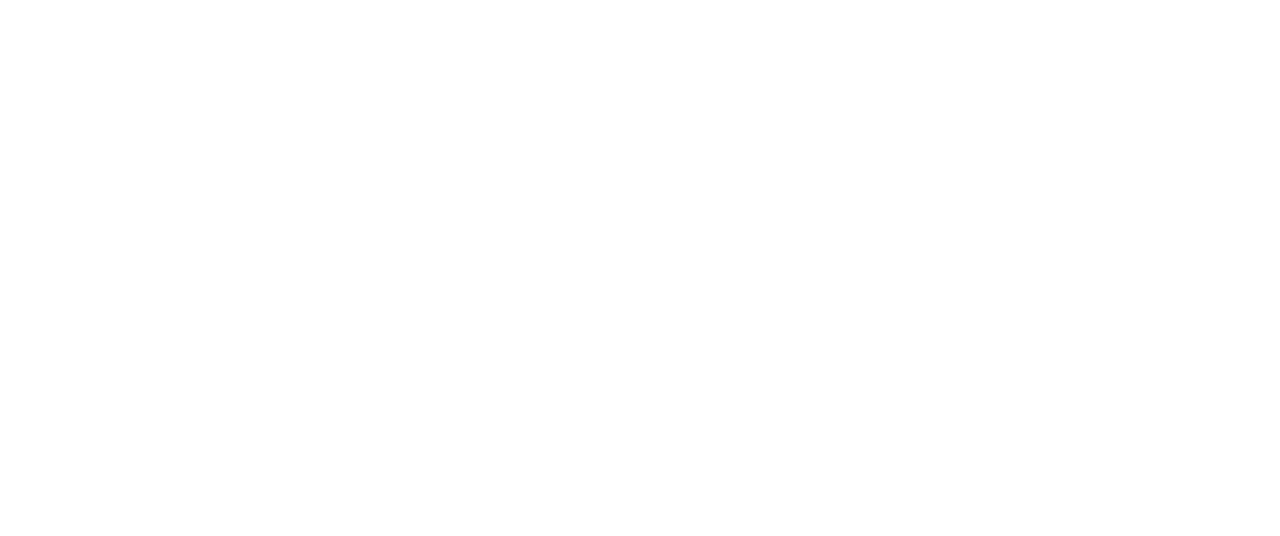
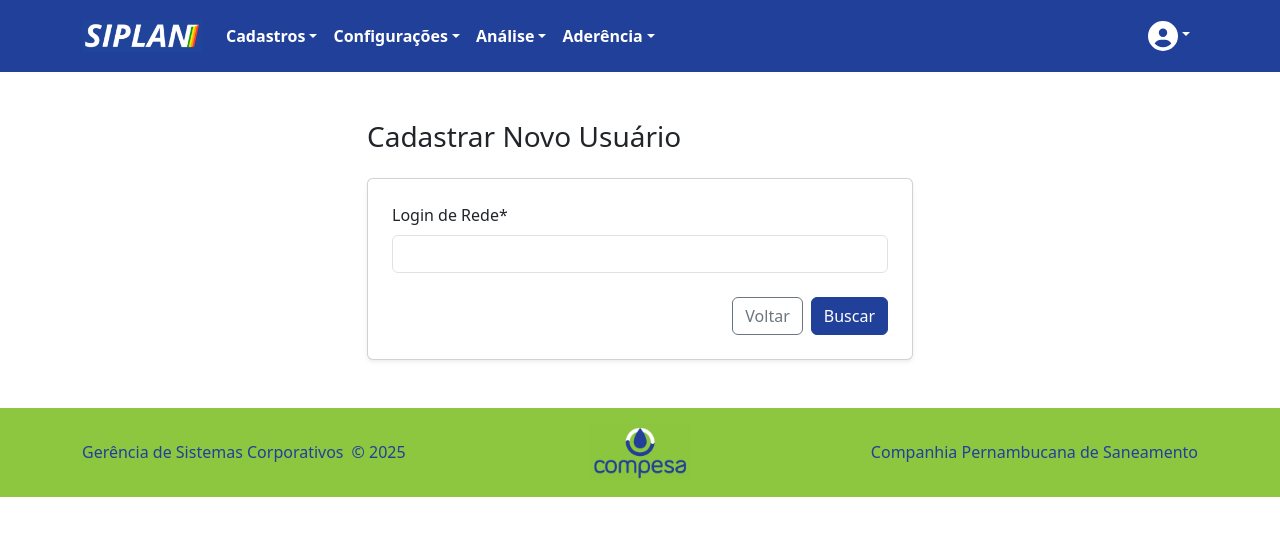
Before and after one commit to alexandresjunior/siplan-js, a React (Create React App) app: page /usuarios/novo in a window 1280 px wide. Before the commit this address had no page. Shown: the top 536 px of the page. Built offline with nearby package versions, Linux system fonts and the light colour scheme.

Commit message:
Criação da página de Novo Usuário

```diff
--- a/src/App.js
+++ b/src/App.js
@@ -5,6 +5,7 @@ import './App.css';
 import Indicadores from "./paginas/Cadastros/Indicadores";
 import Usuario from './paginas/Usuario/UsuariosCadastrados';
 import ProtectedRoute from './componentes/ProtecaoDeRota/index';
+import NovoUsuario from "./paginas/Usuario/NovoUsuario";
 
 function App() {
   return (
@@ -166,6 +167,10 @@ function App() {
             </ProtectedRoute>
           }
         />
+
+      <Route
+        path="/usuarios/novo"
+        element={<NovoUsuario />} />
       </Routes>
     </BrowserRouter>
   );
--- /dev/null
+++ b/src/paginas/Usuario/NovoUsuario/index.jsx
@@ -0,0 +1,95 @@
+import React, { useState } from 'react';
+import { useNavigate } from 'react-router-dom';
+import { buscarUsuarioPorLogin } from '../../../service/novoUsuarioService';
+import Cabecalho from '../../../componentes/Cabecalho';
+import { Rodape } from '../../../componentes/Rodape';
+
+// Supondo que você define a URL aqui ou a importa de algum arquivo de constantes
+const URL_BUSCAR_POR_LOGIN = 'http://localhost:8098/usuariosip/buscar-por-login';
+
+function NovoUsuario() {
+    const [loginRede, setLoginRede] = useState('');
+    const [carregando, setCarregando] = useState(false); // Novo estado para loading
+    const navigate = useNavigate();
+
+    const manipularBuscarUsuario = async () => {
+        if (loginRede.trim() === '') {
+            alert('Por favor, insira o login de rede.');
+            return;
+        }
+
+        setCarregando(true);
+
+        try {
+            // 💡 Chama o service para fazer a requisição HTTP
+            const dadosUsuario = await buscarUsuarioPorLogin(loginRede, URL_BUSCAR_POR_LOGIN);
+
+            // Sucesso: Lidar com os dados (ex: salvar no estado, redirecionar para tela de confirmação)
+            alert(`Usuário encontrado: ${dadosUsuario.nome || dadosUsuario.login}`);
+            console.log('Dados do usuário:', dadosUsuario);
+
+            // 🚨 PRÓXIMO PASSO: Você pode redirecionar para a próxima tela de cadastro,
+            // passando os dados ou o login.
+
+        } catch (erro) {
+            // Lidar com falha: Usuário não encontrado, erro de servidor, etc.
+            const mensagem = erro.response && erro.response.data
+                ? erro.response.data
+                : 'Falha ao buscar usuário. Verifique o login e tente novamente.';
+
+            alert(mensagem);
+
+        } finally {
+            setCarregando(false);
+        }
+    };
+    return (
+        <>
+            <Cabecalho />
+            <div className="container mt-5 mb-5">
+                <div className="row justify-content-center">
+                    <div className="col-md-8 col-lg-6">
+                        <h3 className="mb-4">Cadastrar Novo Usuário</h3>
+                        <div className="card shadow-sm">
+                            <div className="card-body p-4">
+
+                                <div className="mb-4">
+                                    <label htmlFor="loginRedeInput" className="form-label">
+                                        Login de Rede*
+                                    </label>
+                                    <input
+                                        type="text"
+                                        className="form-control form-control-md"
+                                        id="loginRedeInput"
+                                        value={loginRede}
+                                        onChange={(e) => setLoginRede(e.target.value)}
+                                        required
+                                    />
+                                </div>
+                                <div className="d-flex justify-content-end mt-4">
+                                    <button
+                                        type="button"
+                                        className="btn btn-outline-secondary me-2"
+                                        onClick={() => navigate('/cadastros/usuarioscadastrados')}
+                                    >
+                                        Voltar
+                                    </button>
+                                    <button
+                                        type="submit"
+                                        className="btn btn-primary"
+                                        onClick={manipularBuscarUsuario}
+                                    >
+                                        Buscar
+                                    </button>
+                                </div>
+                            </div>
+                        </div>
+                    </div>
+                </div>
+            </div>
+            <Rodape />
+        </>
+    );
+}
+
+export default NovoUsuario;
--- a/src/paginas/Usuario/UsuariosCadastrados/index.jsx
+++ b/src/paginas/Usuario/UsuariosCadastrados/index.jsx
@@ -14,6 +14,7 @@ import {
   manipularAlterarPermissao,
   manipularExcluirIndicador as excluirIndicadorService
 } from "../../../service/usuariosCadastradosService";
+import { Link } from "react-router-dom";
 
 const URL_API = 'http://localhost:8098/usuariosip/usuarioscadastrados';
 const URL_ATUALIZAR_USUARIO = 'http://localhost:8098/usuariosip/atualizarUsuario';
@@ -528,7 +529,7 @@ function Usuario() {
             <h3 className="mb-0">Usuários Cadastrados</h3>
           </div>
           <div className="col-auto">
-            <a href="#" className="btn btn-primary">Novo Usuário</a>
+            <Link to="/usuarios/novo" className="btn btn-primary">Novo Usuário</Link>
           </div>
         </div>
         <div className="card">
--- /dev/null
+++ b/src/service/novoUsuarioService.js
@@ -0,0 +1,26 @@
+// service/novoUsuarioService.js
+
+import axios from 'axios';
+
+// 🚨 Você deve ter um endpoint no backend para buscar usuários pelo login de rede
+// Exemplo: GET /usuarios/buscar-por-login?login={loginRede}
+export const buscarUsuarioPorLogin = async (loginRede, URL_BUSCAR_POR_LOGIN) => {
+    try {
+        const token = localStorage.getItem('token');
+
+        // 💡 Assumindo que o endpoint de busca exige o login como parâmetro de query
+        const urlComLogin = `${URL_BUSCAR_POR_LOGIN}?login=${loginRede}`;
+
+        const { data } = await axios.get(urlComLogin, {
+            headers: { 'Authorization': `Bearer ${token}`, 'Content-Type': 'application/json' }
+        });
+
+        // Retorna o objeto do usuário encontrado
+        return data;
+
+    } catch (erro) {
+        console.error('Erro ao buscar usuário por login:', erro);
+        // Lançar o erro para que o componente possa tratá-lo e exibir uma mensagem
+        throw erro;
+    }
+};
```
Also changed, not shown: src/paginas/Usuario/NovoUsuario/estilos.css (added).
